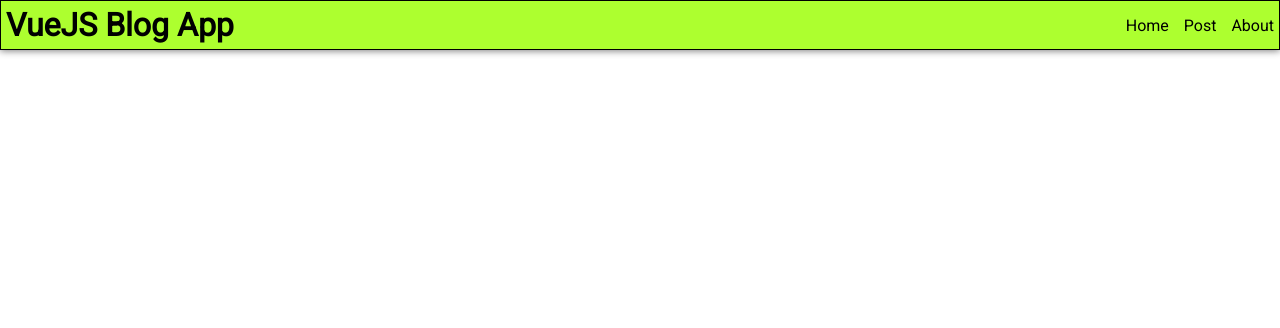
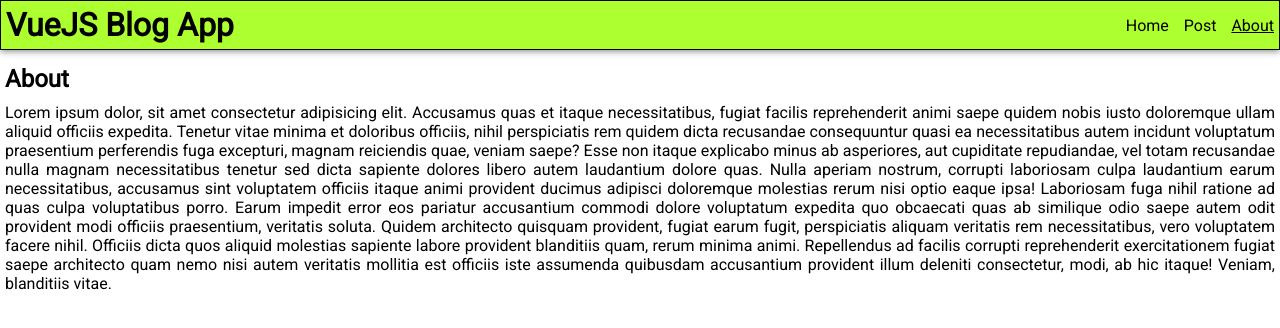
Before and after one commit to Ivan76654/spa-project-web2, a Vue app: page /about in a window 1280 px wide. Shown: the top 328 px of the page. Built offline with nearby package versions, Linux system fonts and the light colour scheme.

Commit message:
Add about page.

```diff
--- a/src/components/Header.vue
+++ b/src/components/Header.vue
@@ -14,13 +14,13 @@
     <nav class="nav-container">
       <ul class="nav-links">
         <li class="link-item">
-          <RouterLink to="/">Home</RouterLink>
+          <RouterLink :to="{ name: 'Home' }">Home</RouterLink>
         </li>
         <li class="link-item">
           <RouterLink to="/post">Post</RouterLink>
         </li>
         <li class="link-item">
-          <RouterLink to="/about">About</RouterLink>
+          <RouterLink :to="{ name: 'About' }">About</RouterLink>
         </li>
       </ul>
     </nav>
--- a/src/router/index.js
+++ b/src/router/index.js
@@ -1,13 +1,19 @@
 import { createRouter, createWebHistory } from 'vue-router';
 import HomeView from '../views/HomeView.vue';
+import AboutView from '../views/AboutView.vue';
 
 const router = createRouter({
   history: createWebHistory(import.meta.env.BASE_URL),
   routes: [
     {
       path: '/',
-      name: 'home',
+      name: 'Home',
       component: HomeView
+    },
+    {
+      path: '/about',
+      name: 'About',
+      component: AboutView
     }
   ]
 });
--- /dev/null
+++ b/src/views/AboutView.vue
@@ -0,0 +1,48 @@
+<script>
+export default {
+  name: 'About'
+};
+</script>
+
+<template>
+  <main>
+    <h2>About</h2>
+    <p>
+      Lorem ipsum dolor, sit amet consectetur adipisicing elit. Accusamus quas et itaque
+      necessitatibus, fugiat facilis reprehenderit animi saepe quidem nobis iusto doloremque ullam
+      aliquid officiis expedita. Tenetur vitae minima et doloribus officiis, nihil perspiciatis rem
+      quidem dicta recusandae consequuntur quasi ea necessitatibus autem incidunt voluptatum
+      praesentium perferendis fuga excepturi, magnam reiciendis quae, veniam saepe? Esse non itaque
+      explicabo minus ab asperiores, aut cupiditate repudiandae, vel totam recusandae nulla magnam
+      necessitatibus tenetur sed dicta sapiente dolores libero autem laudantium dolore quas. Nulla
+      aperiam nostrum, corrupti laboriosam culpa laudantium earum necessitatibus, accusamus sint
+      voluptatem officiis itaque animi provident ducimus adipisci doloremque molestias rerum nisi
+      optio eaque ipsa! Laboriosam fuga nihil ratione ad quas culpa voluptatibus porro. Earum
+      impedit error eos pariatur accusantium commodi dolore voluptatum expedita quo obcaecati quas
+      ab similique odio saepe autem odit provident modi officiis praesentium, veritatis soluta.
+      Quidem architecto quisquam provident, fugiat earum fugit, perspiciatis aliquam veritatis rem
+      necessitatibus, vero voluptatem facere nihil. Officiis dicta quos aliquid molestias sapiente
+      labore provident blanditiis quam, rerum minima animi. Repellendus ad facilis corrupti
+      reprehenderit exercitationem fugiat saepe architecto quam nemo nisi autem veritatis mollitia
+      est officiis iste assumenda quibusdam accusantium provident illum deleniti consectetur, modi,
+      ab hic itaque! Veniam, blanditiis vitae.
+    </p>
+  </main>
+</template>
+
+<style scoped>
+main {
+  height: 100;
+  margin-top: 15px;
+  padding-left: 5px;
+  padding-right: 5px;
+}
+
+h2 {
+  margin-bottom: 10px;
+}
+
+p {
+  text-align: justify;
+}
+</style>
```
